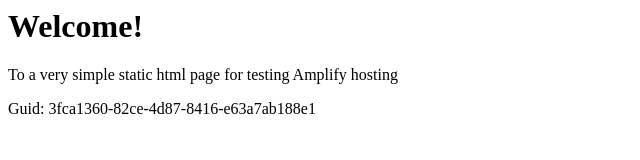
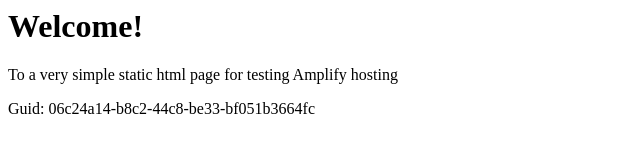
Before and after one commit to aws-aemilia-nrt/Github-PR-Commit-Integration-Test-DoNotTouch-GitHubWebhookPushCanaryTest-v1-preprod-ap-northeast-1, a website: page src/index.html in a window 1280 px wide. Shown: the full height of the page, 0-640 px from the left. Drawn offline with Linux system fonts and the light colour scheme.

Commit message:
commit from integ tests

```diff
--- a/src/index.html
+++ b/src/index.html
@@ -12,6 +12,6 @@
 <body>
     <h1>Welcome!</h1>
     <p>To a very simple static html page for testing Amplify hosting</p>
-    <p>Guid: 3fca1360-82ce-4d87-8416-e63a7ab188e1</p></body>
+    <p>Guid: 06c24a14-b8c2-44c8-be33-bf051b3664fc</p></body>
 
 </html>
```
